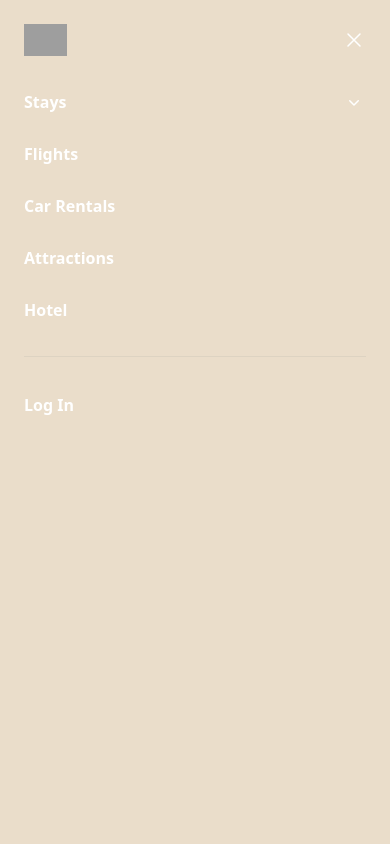
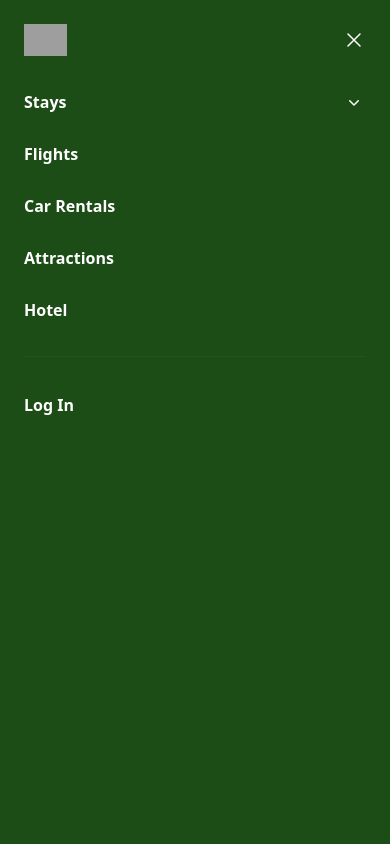
Before and after one commit to srahabib/RentalApp, a Next.js app: page / in a window 390 px wide. Both pictures are taken after a click on the button "Open main menu". Shown: the top 844 px of the page. Built offline with nearby package versions, Linux system fonts and the light colour scheme; grey boxes are pictures that could not be loaded.

Commit message:
Mobile Nav deep green

```diff
--- a/src/components/Nav/Nav.jsx
+++ b/src/components/Nav/Nav.jsx
@@ -167,7 +167,7 @@
       >
         <div className="fixed inset-0 z-10" />
 
-        <Dialog.Panel className="fixed inset-y-0 right-0 z-10 w-full overflow-y-auto bg-[#EADDCA] px-6 py-6 sm:max-w-sm sm:ring-1 sm:ring-gray-900/10">
+        <Dialog.Panel className="fixed inset-y-0 right-0 z-10 w-full overflow-y-auto bg-[#1d4d16] px-6 py-6 sm:max-w-sm sm:ring-1 sm:ring-gray-900/10">
           <div className="flex items-center justify-between">
             <a href="/" className="-m-1.5 p-1.5">
               <span className="sr-only">Booking.com</span>
```
